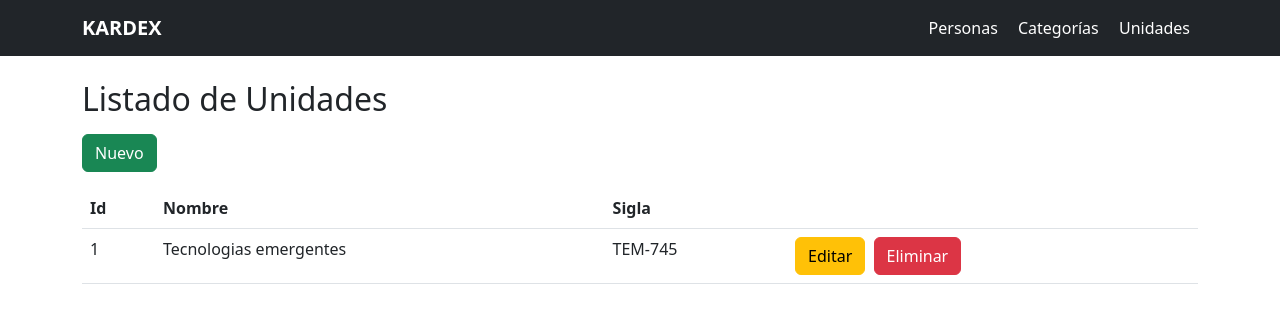
After one commit to ziber-ingsis/CRUD_KARDEX, a Flask app: page /unidades in a window 1280 px wide. The commit adds this page. Shown: the top 323 px of the page. Run offline with Flask 3, Linux system fonts and the light colour scheme; data comes from the database, SQL or seed files in the repository; both versions use the stored data as it was after the commit.

Commit message:
UNIDADES Y FINAL

```diff
--- a/templates/header.html
+++ b/templates/header.html
@@ -6,14 +6,17 @@
     <link href="https://cdn.jsdelivr.net/npm/bootstrap@5.3.0/dist/css/bootstrap.min.css" rel="stylesheet">
 </head>
 <body>
+
+<!-- Barra de navegación COMPLETA con los 3 enlaces -->
 <nav class="navbar navbar-expand-lg navbar-dark bg-dark">
     <div class="container">
         <a class="navbar-brand fw-bold" href="/">KARDEX</a>
         <div class="ms-auto">
-            <a class="nav-link d-inline px-2" href="/personas">Personas</a>
-            <a class="nav-link d-inline px-2" href="/categorias">Categorías</a>
-            <a class="nav-link d-inline px-2" href="/unidades">Unidades</a>
+            <a class="nav-link d-inline px-2 text-white" href="/personas">Personas</a>
+            <a class="nav-link d-inline px-2 text-white" href="/categorias">Categorías</a>
+            <a class="nav-link d-inline px-2 text-white" href="/unidades">Unidades</a>
         </div>
     </div>
 </nav>
+
 <div class="container mt-4">
--- /dev/null
+++ b/templates/unidades/index.html
@@ -0,0 +1,31 @@
+{% include "header.html" %}
+
+<h2 class="mb-3">Listado de Unidades</h2>
+<a href="/unidades/create" class="btn btn-success mb-3">Nuevo</a>
+
+<table class="table">
+    <thead>
+        <tr>
+            <th>Id</th>
+            <th>Nombre</th>
+            <th>Sigla</th>
+            <th></th>
+        </tr>
+    </thead>
+    <tbody>
+    {% for u in unidades %}
+        <tr>
+            <td>{{ u.id }}</td>
+            <td>{{ u.nombre }}</td>
+            <td>{{ u.sigla }}</td>
+            <td>
+                <a href="/unidades/edit/{{u.id}}" class="btn btn-warning">Editar</a>
+                <a href="/unidades/delete/{{u.id}}" class="btn btn-danger ms-1"
+                   onclick="return confirm('¿Está seguro???')">Eliminar</a>
+            </td>
+        </tr>
+    {% endfor %}
+    </tbody>
+</table>
+
+{% include "footer.html" %}
```
Also changed, not shown: templates/unidades/create.html (added, +20 -0 lines), templates/unidades/edid.html (added, +21 -0 lines), kardex.db.
